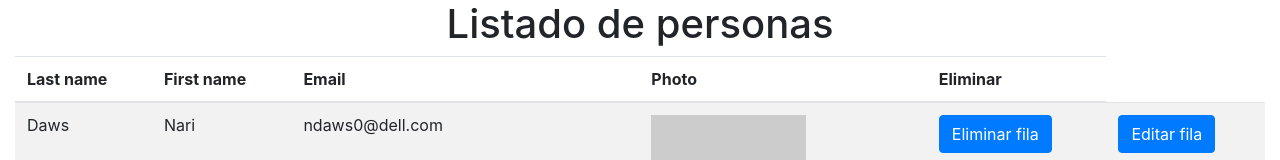
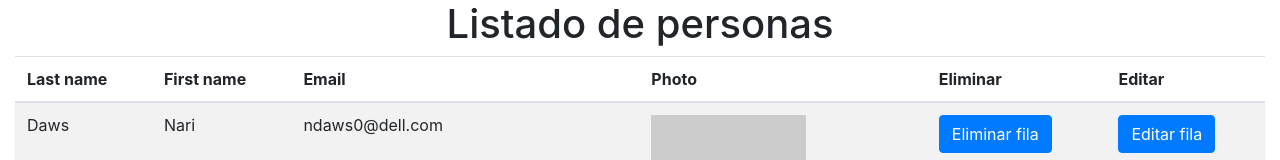
Before and after one commit to casalazara/Repaso, a plain HTML site: page index.html in a window 1280 px wide. Shown: the top 160 px of the page. Drawn offline with nearby package versions, Linux system fonts and the light colour scheme; placeholder pictures from the web are drawn by us.

Commit message:
Update index.html

```diff
--- a/index.html
+++ b/index.html
@@ -26,6 +26,7 @@
             <th onclick="myFunction(this.cellIndex)">Email</th>
             <th onclick="myFunction(this.cellIndex)">Photo</th>
             <th>Eliminar</th>
+            <th>Editar</th>
           </tr>
         </thead>
         <tbody class="cuerpo"></tbody>
```
